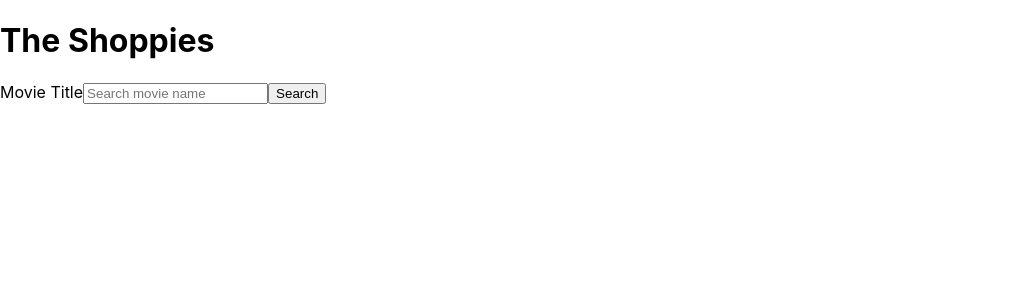
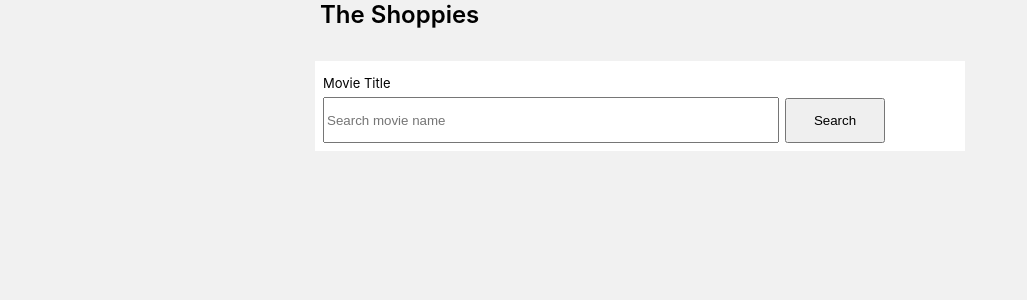
Before and after one commit to samynaj/Movie-App, a React (Create React App) app: page / in a window 1280 px wide. Shown: the top 300 px of the page, without its empty margins (0-1027 px from the left). Built offline with nearby package versions, Linux system fonts and the light colour scheme.

Commit message:
styled the search bar component

```diff
--- a/src/App.css
+++ b/src/App.css
@@ -1,38 +1,40 @@
-.App {
-  text-align: center;
+.app {
+  background-color: #f1f1f1;
+  /* text-align: center; */
+  min-height: 100vh;
 }
-
-.App-logo {
-  height: 40vmin;
-  pointer-events: none;
+.app-header {
+  width: 50%;
+  text-align: left;
+  margin: 0 auto;
+  font-size: 1.5rem;
+  font-weight: 600;
 }
-
-@media (prefers-reduced-motion: no-preference) {
-  .App-logo {
-    animation: App-logo-spin infinite 20s linear;
-  }
-}
-
-.App-header {
-  background-color: #282c34;
-  min-height: 100vh;
+.app-search {
+  width: 50%;
+  height: 80px;
+  margin: 2rem auto;
+  padding: 5px;
   display: flex;
   flex-direction: column;
-  align-items: center;
-  justify-content: center;
-  font-size: calc(10px + 2vmin);
-  color: white;
+  justify-content: flex-end;
+  background-color: #ffffff;
 }
+.app-search-form-label {
+  display: block;
+  margin: 3px;
+  text-align: left;
+  font-size: small;
+}
+.app-search-form-input {
+  width: 70%;
+  height: 40px;
+  margin: 3px;
 
-.App-link {
-  color: #61dafb;
 }
+.app-search-form-button {
+  width: 100px;
+  height: 45px;
+  margin: 3px;
 
-@keyframes App-logo-spin {
-  from {
-    transform: rotate(0deg);
-  }
-  to {
-    transform: rotate(360deg);
-  }
 }
```
